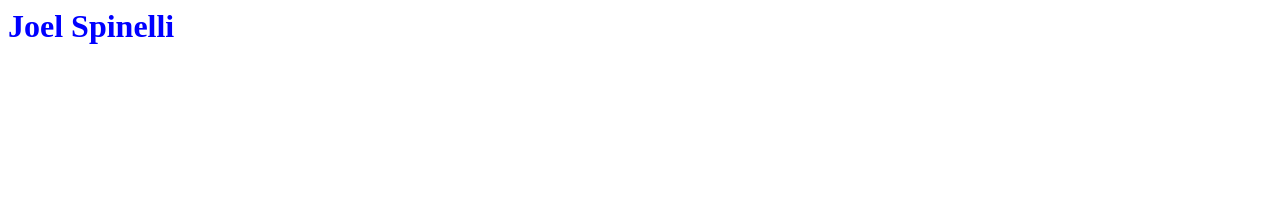
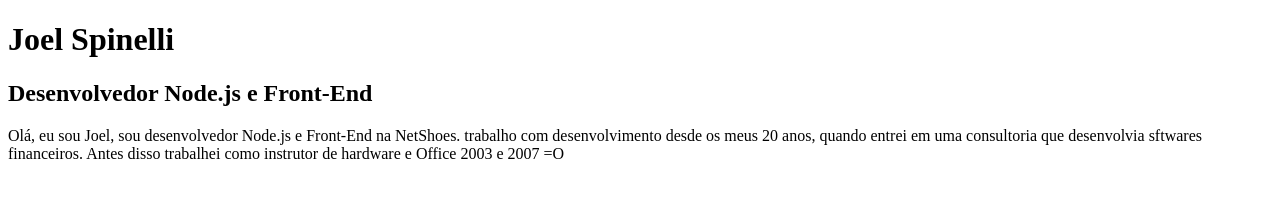
Before and after one commit to JoelSpinelli/Site-1.0, a website: page views/home.html in a window 1280 px wide. Drawn offline with Linux system fonts and the light colour scheme; files that its build step writes are made by us from their sources.

Commit message:
adicionando texto inicial da home

```diff
--- a/public/css/style.css
+++ /dev/null
@@ -1,3 +0,0 @@
-h1 {
-  color:blue;
-}
--- a/views/home.html
+++ b/views/home.html
@@ -1,2 +1,26 @@
-<link rel="stylesheet" href="css/style.css">
-<h1>Joel Spinelli</h1>
+<!DOCTYPE html>
+<html lang="en">
+
+<head>
+  <meta charset="UTF-8">
+  <meta name="viewport" content="width=device-width, initial-scale=1.0">
+  <meta http-equiv="X-UA-Compatible" content="ie=edge">
+  <title>Joel Spinelli</title>
+</head>
+
+<body>
+  <header>
+    <h1>Joel Spinelli</h1>
+    <h2>Desenvolvedor Node.js e Front-End</h2>
+  </header>
+  <section>
+    <p>
+      Olá, eu sou Joel, sou desenvolvedor Node.js e Front-End na NetShoes.
+      trabalho com desenvolvimento desde os meus 20 anos, quando entrei
+      em uma consultoria que desenvolvia sftwares financeiros.
+      Antes disso trabalhei como instrutor de hardware e Office 2003 e 2007 =O
+    </p>
+  </section>
+</body>
+
+</html>
```
